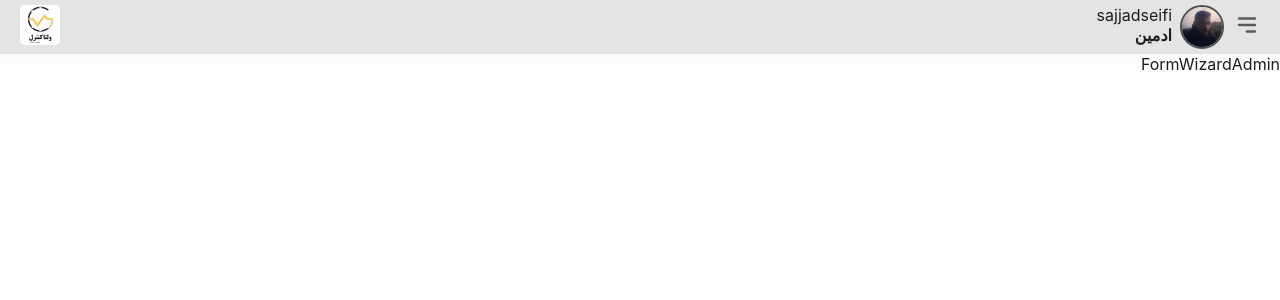
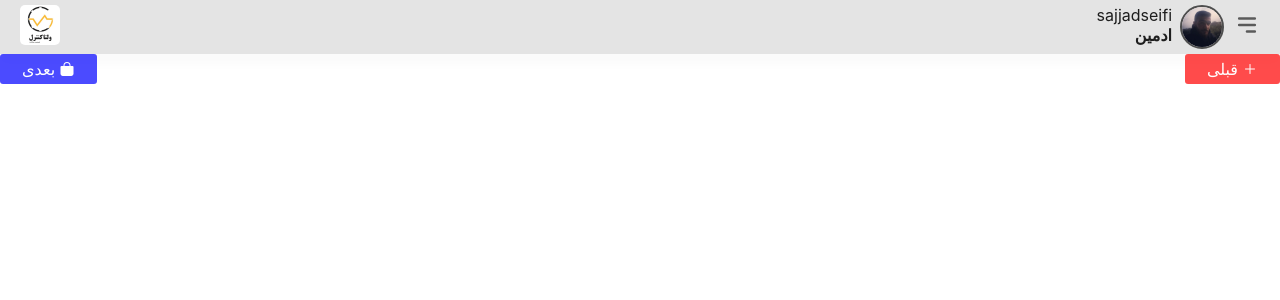
Before and after one commit to sajjadseifi/tpn, a React (Create React App) app: page /admin/form-wizard in a window 1280 px wide. Shown: the top 300 px of the page. Built offline with nearby package versions, Linux system fonts and the light colour scheme.

Commit message:
append formwizard for testing

```diff
--- a/src/pages/admin/form-wizard-admin-page.tsx
+++ b/src/pages/admin/form-wizard-admin-page.tsx
@@ -1,4 +1,9 @@
 import React from 'react'
+import { FromWizard } from '@src/components/form-wizard/form-wizard'
 export const FormWizardAdminPage = () => {
-  return <div>FormWizardAdmin</div>
+  return (
+    <div>
+      <FromWizard />
+    </div>
+  )
 }
```
